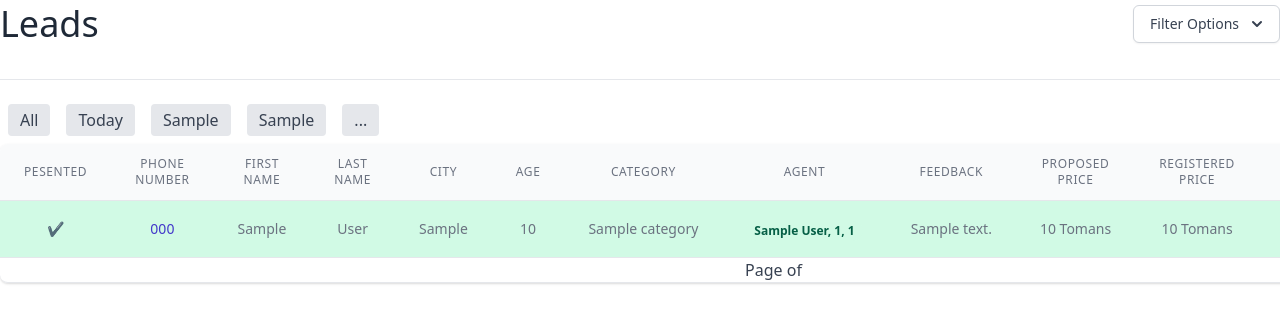
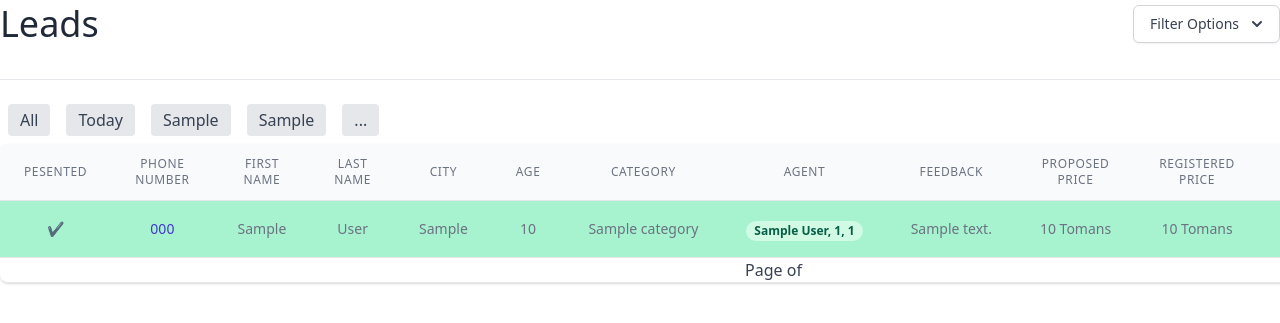
Before and after one commit to ArmanAghania/tft-cm, a Django app: template leads/templates/leads/lead_list.html in a window 1280 px wide; the page is wider, and only the part inside the window is pictured. Shown: the part 235-558 px from the top of that part. Run offline with Django 3.2, Linux system fonts and the light colour scheme; tables that the repository leaves empty hold one stand-in row (values such as "Sample post"); the template is opened without the code that fills it: values that come from a table or form of the project are taken from there, most other values are stand-ins (such as "Sample title", 1, 10 or a date in 2020); form fields are guessed from the names that the template uses; parts of the project's set-up code (start-up, migrations or seed data) failed here and were passed over; some libraries are stand-ins or nearby versions.

Commit message:
Minor Updates

```diff
--- a/leads/templates/leads/lead_list.html
+++ b/leads/templates/leads/lead_list.html
@@ -32,6 +32,22 @@
             padding: 20px;
             border: 1px solid #888;
             width: 80%;
+        }
+
+        .bg-emerald-300 {
+            background-color: rgb(110 231 183);
+        }
+
+        .bg-lime-300 {
+            background-color: rgb(190 242 100);
+        }
+
+        .bg-lime-400 {
+            background-color: rgb(163 230 53);
+        }
+
+        .bg-emerald-200 {
+            background-color: rgb(167 243 208);
         }
     </style>
 <hr>
@@ -272,7 +288,7 @@
                     <tbody>
                         {% for lead in page_obj %}
                             {% if lead.total_sale > 0 %}
-                                <tr class="bg-green-100 border-b">
+                                <tr class="bg-emerald-200 border-b">
 
                             {% elif lead.low_quality %}
                                 <tr class="bg-red-100 border-b">
```
